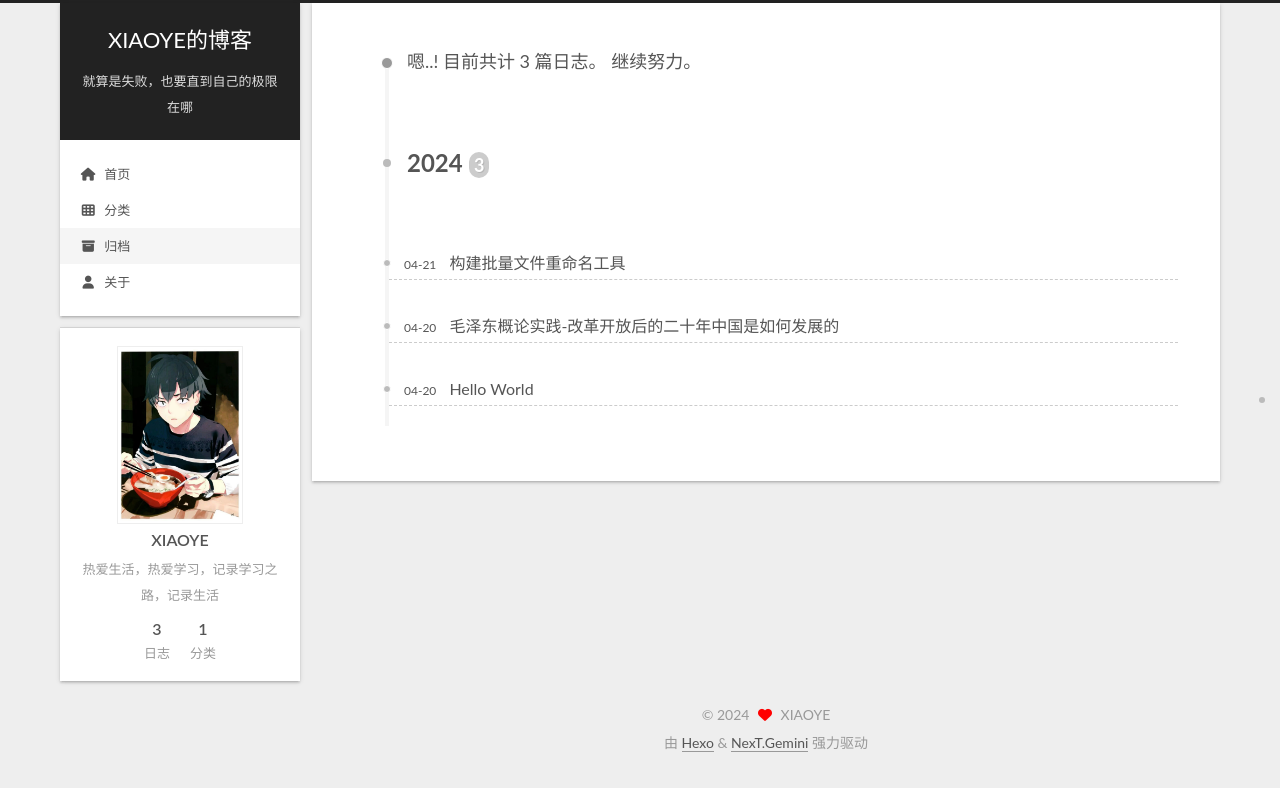
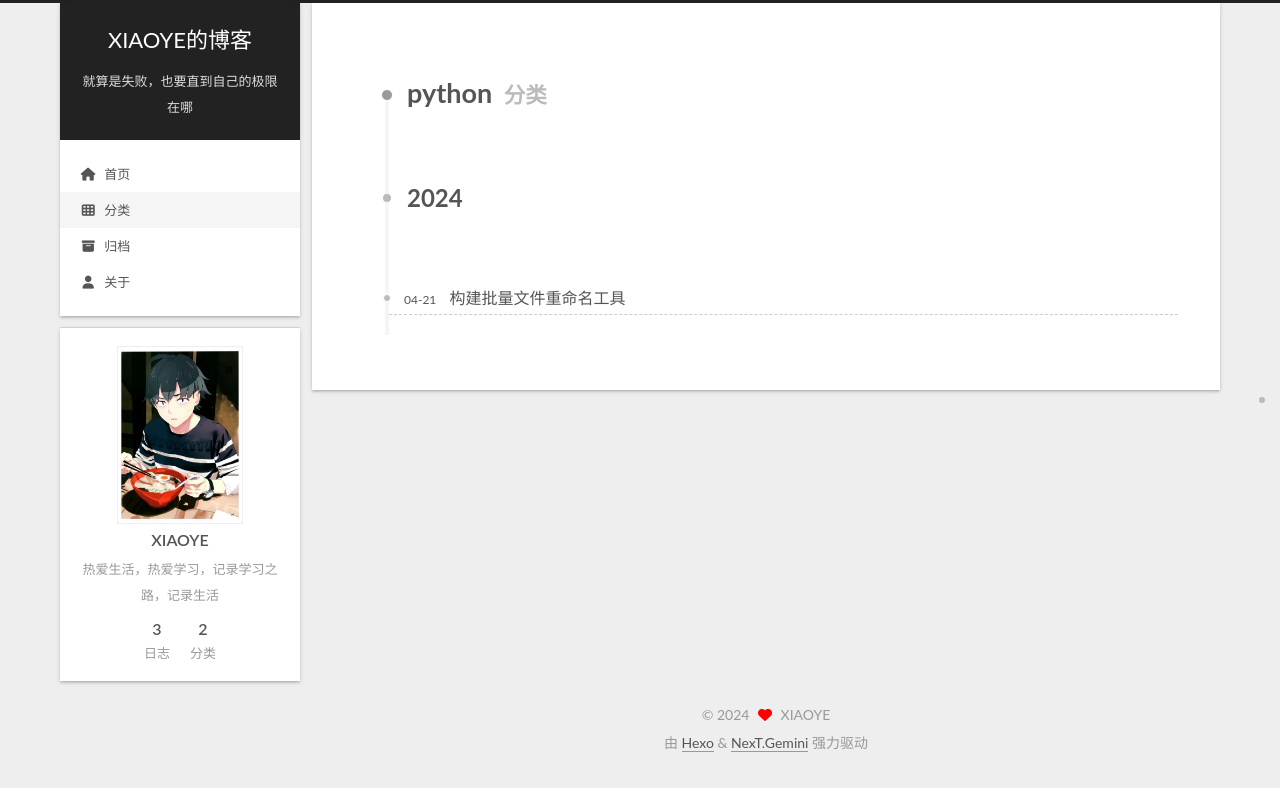
Before and after one commit to XiAoY0/-XiAoY0.github.io, a plain HTML site: page categories/python/index.html in a window 1280 px wide. Drawn offline with nearby package versions, Linux system fonts and the light colour scheme; files whose address does not match are found by name.

Commit message:
Site updated: 2024-04-21 16:02:42

```diff
--- a/archives/2024/04/index.html
+++ b/categories/python/index.html
@@ -22,7 +22,7 @@
     <meta name="description" content="热爱生活，热爱学习，记录学习之路，记录生活">
 <meta property="og:type" content="website">
 <meta property="og:title" content="XIAOYE的博客">
-<meta property="og:url" content="http://example.com/archives/2024/04/index.html">
+<meta property="og:url" content="http://example.com/categories/python/index.html">
 <meta property="og:site_name" content="XIAOYE的博客">
 <meta property="og:description" content="热爱生活，热爱学习，记录学习之路，记录生活">
 <meta property="og:locale" content="zh_CN">
@@ -31,14 +31,14 @@
 <meta name="twitter:card" content="summary">
 
 
-<link rel="canonical" href="http://example.com/archives/2024/04/">
+<link rel="canonical" href="http://example.com/categories/python/">
 
 
 
-<script class="next-config" data-name="page" type="application/json">{"sidebar":"","isHome":false,"isPost":false,"lang":"zh-CN","comments":"","permalink":"","path":"archives/2024/04/index.html","title":""}</script>
+<script class="next-config" data-name="page" type="application/json">{"sidebar":"","isHome":false,"isPost":false,"lang":"zh-CN","comments":"","permalink":"","path":"categories/python/index.html","title":""}</script>
 
 <script class="next-config" data-name="calendar" type="application/json">""</script>
-<title>归档 | XIAOYE的博客</title>
+<title>分类: python | XIAOYE的博客</title>
 
 
 
@@ -71,7 +71,7 @@
 
     <a href="/" class="brand" rel="start">
       <i class="logo-line"></i>
-      <h1 class="site-title">XIAOYE的博客</h1>
+      <p class="site-title">XIAOYE的博客</p>
       <i class="logo-line"></i>
     </a>
       <p class="site-subtitle" itemprop="description">就算是失败，也要直到自己的极限在哪</p>
@@ -131,7 +131,7 @@
       </div>
       <div class="site-state-item site-state-categories">
           <a href="/categories/">
-        <span class="site-state-item-count">1</span>
+        <span class="site-state-item-count">2</span>
         <span class="site-state-item-name">分类</span></a>
       </div>
   </nav>
@@ -147,7 +147,7 @@
 
     </div>
 
-    <div class="main-inner archive posts-collapse">
+    <div class="main-inner category posts-collapse">
 
 
 
@@ -156,12 +156,14 @@
   <div class="post-block">
     <div class="post-content">
       <div class="collection-title">
-        <span class="collection-header">嗯..! 目前共计 3 篇日志。 继续努力。</span>
+        <h1 class="collection-header">python
+          <small>分类</small>
+        </h1>
       </div>
 
 
     <div class="collection-year">
-      <span class="collection-header">2024<span class="collection-year-count">3</span></span>
+      <span class="collection-header">2024</span>
     </div>
 
   <article itemscope itemtype="http://schema.org/Article">
@@ -183,47 +185,6 @@
 
     </header>
   </article>
-
-  <article itemscope itemtype="http://schema.org/Article">
-    <header class="post-header">
-      <div class="post-meta-container">
-        <time itemprop="dateCreated"
-              datetime="2024-04-20T14:01:09+08:00"
-              content="2024-04-20">
-          04-20
-        </time>
-      </div>
-
-      <div class="post-title">
-          <a class="post-title-link" href="/2024/04/20/%E6%AF%9B%E6%B3%BD%E4%B8%9C%E6%A6%82%E8%AE%BA%E5%AE%9E%E8%B7%B5-%E6%94%B9%E9%9D%A9%E5%BC%80%E6%94%BE%E5%90%8E%E7%9A%84%E4%BA%8C%E5%8D%81%E5%B9%B4%E4%B8%AD%E5%9B%BD%E6%98%AF%E5%A6%82%E4%BD%95%E5%8F%91%E5%B1%95%E7%9A%84/" itemprop="url">
-            <span itemprop="name">毛泽东概论实践-改革开放后的二十年中国是如何发展的</span>
-          </a>
-      </div>
-
-
-    </header>
-  </article>
-
-  <article itemscope itemtype="http://schema.org/Article">
-    <header class="post-header">
-      <div class="post-meta-container">
-        <time itemprop="dateCreated"
-              datetime="2024-04-20T12:52:29+08:00"
-              content="2024-04-20">
-          04-20
-        </time>
-      </div>
-
-      <div class="post-title">
-          <a class="post-title-link" href="/2024/04/20/hello-world/" itemprop="url">
-            <span itemprop="name">Hello World</span>
-          </a>
-      </div>
-
-
-    </header>
-  </article>
-
 
     </div>
   </div>
```
Also changed, not shown: 2024/04/20/hello-world/index.html (+1 -1 lines), 2024/04/20/毛泽东概论实践-改革开放后的二十年中国是如何发展的/index.html (+1 -1 lines), 2024/04/21/构建批量文件重命名工具/index.html (+12 -3 lines), archives/2024/index.html (+1 -1 lines), archives/index.html (+1 -1 lines), categories/index.html (+3 -3 lines), categories/思政课/index.html (+1 -1 lines), index.html (+11 -2 lines).
